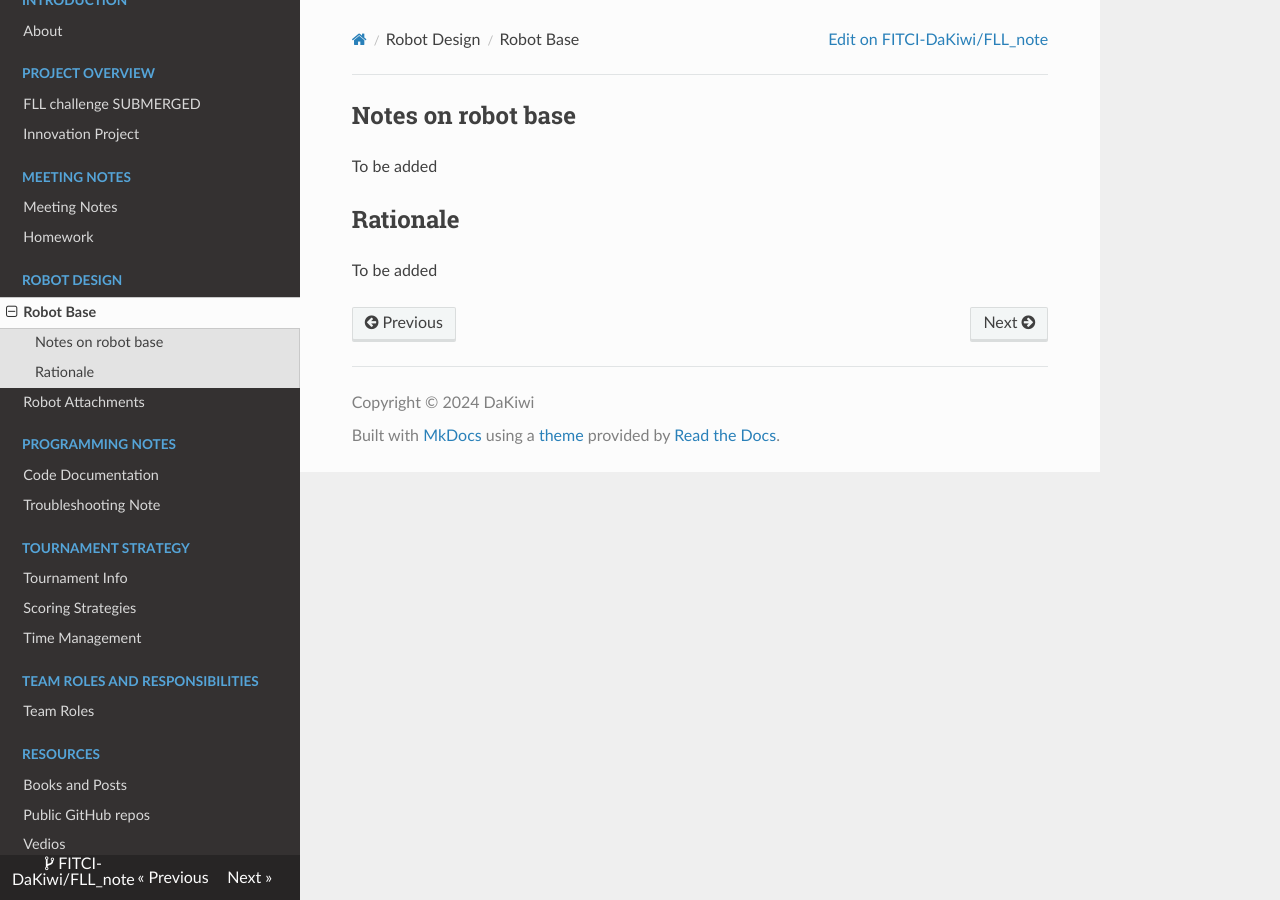
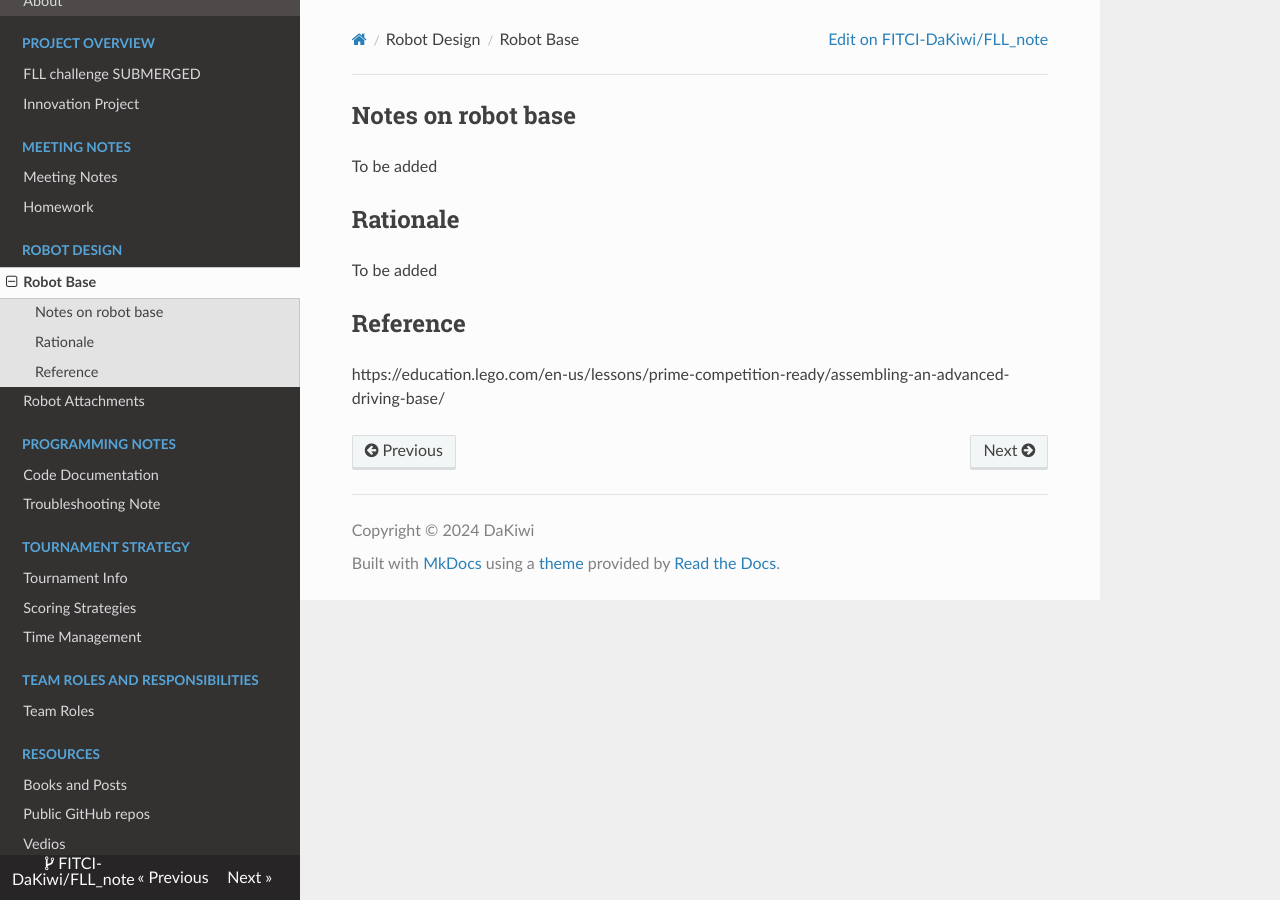
Before and after one commit to FITCI-DaKiwi/FLL_note_2024, an MkDocs documentation site: the page built from docs/robot_base.md, in a window 1280 px wide. Built offline with MkDocs 1.6.1, drawn with Linux system fonts in a browser that asks for light colours; nearby versions of some CDN libraries.

Commit message:
Update robot_base.md

```diff
--- a/docs/robot_base.md
+++ b/docs/robot_base.md
@@ -7,3 +7,9 @@ To be added
 ## Rationale
 
 To be added
+
+
+
+## Reference
+
+https://education.lego.com/en-us/lessons/prime-competition-ready/assembling-an-advanced-driving-base/
```
